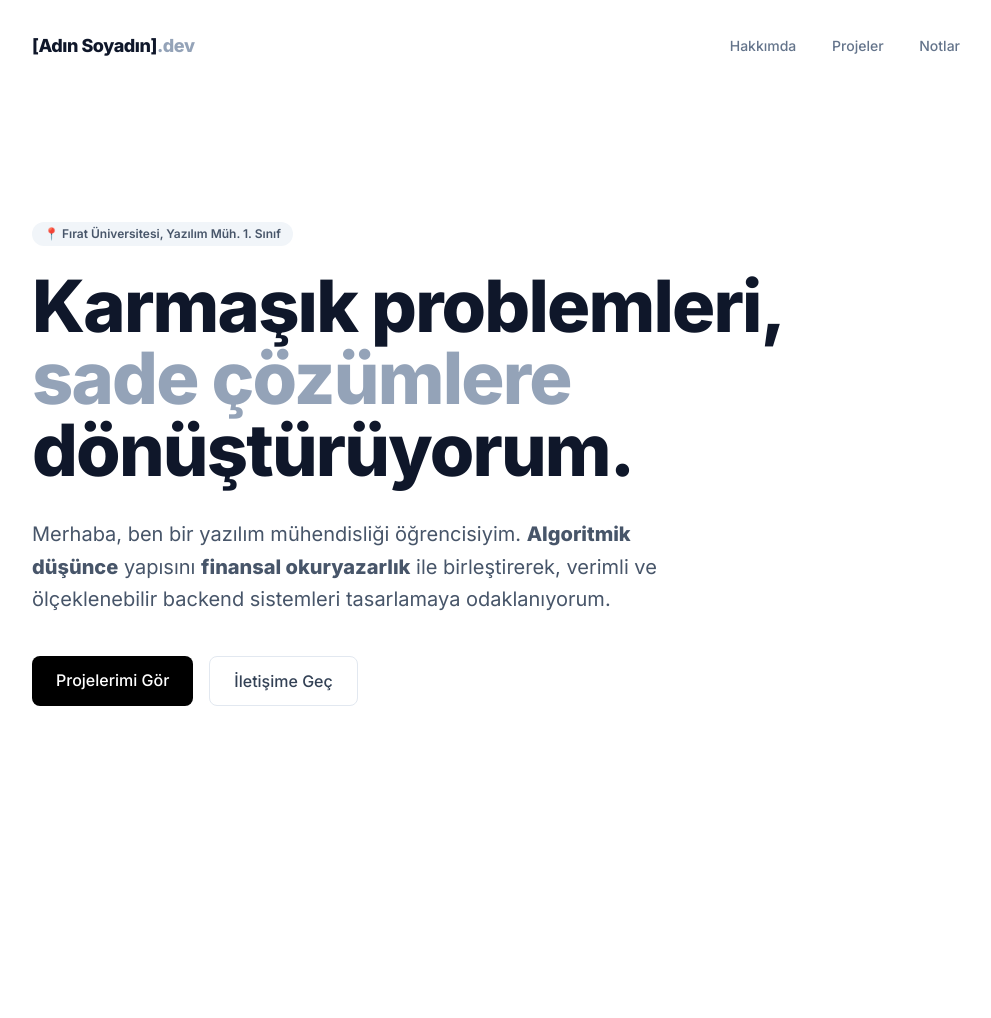
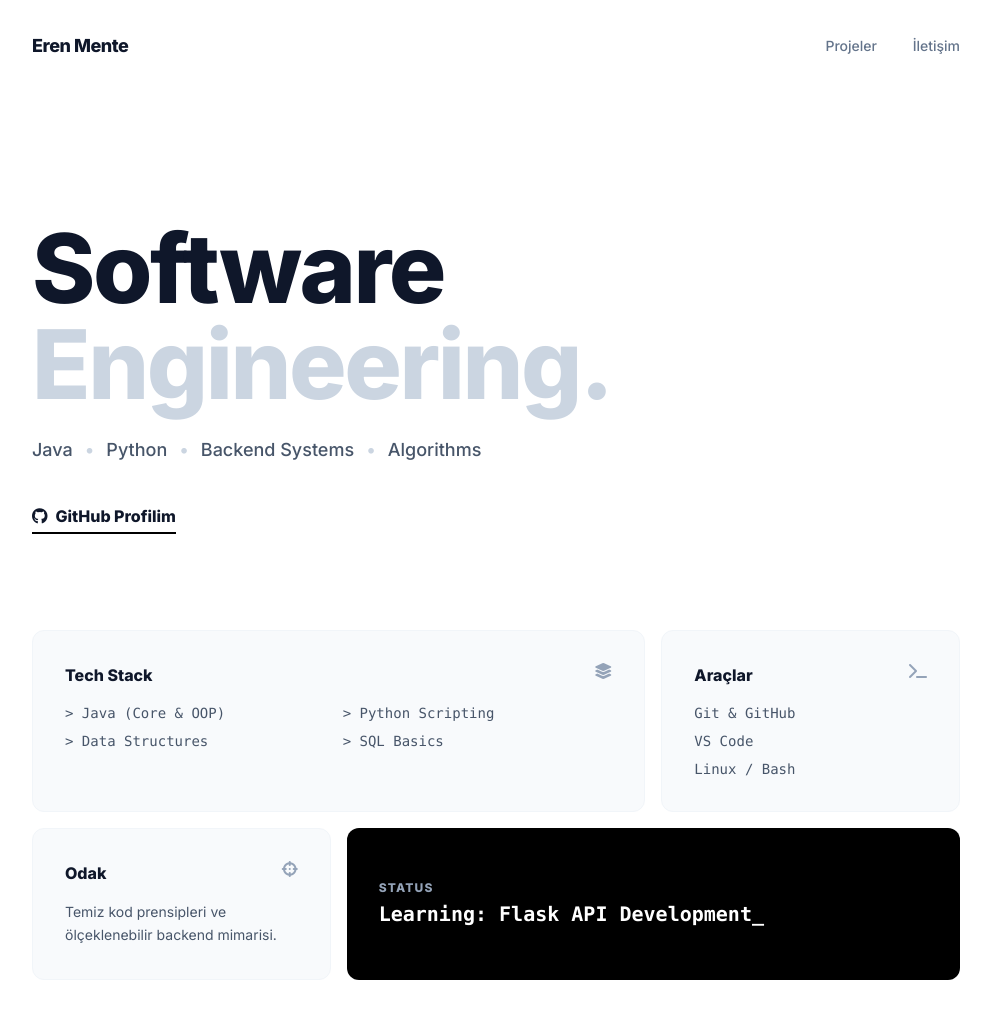
Before and after one commit to erenmente/erenmente-com, a plain HTML site: page index.html in a window 1280 px wide. Shown: the whole page, without its empty margins (144-1135 px from the left). Before the commit the page ends 800 px from the top, so only its background shows below. Drawn offline with nearby package versions, Linux system fonts and the light colour scheme.

Commit message:
Clean cut: Tum gereksiz metinler kaldirildi, sadece teknik detaylar birakildi

```diff
--- a/index.html
+++ b/index.html
@@ -3,9 +3,10 @@
 <head>
     <meta charset="UTF-8">
     <meta name="viewport" content="width=device-width, initial-scale=1.0">
-    <title>Portfolyo | Yazılım Mühendisliği</title>
+    <title>Portfolyo | Eren Mente</title>
     <script src="https://cdn.tailwindcss.com"></script>
     <link href="https://fonts.googleapis.com/css2?family=Inter:wght@400;500;600;800&display=swap" rel="stylesheet">
+    <link rel="stylesheet" href="https://cdnjs.cloudflare.com/ajax/libs/font-awesome/6.4.0/css/all.min.css">
     <style>
         body { font-family: 'Inter', sans-serif; }
     </style>
@@ -13,42 +14,89 @@
 <body class="bg-white text-slate-900 antialiased">
 
     <nav class="w-full py-8 px-6 md:px-12 flex justify-between items-center max-w-5xl mx-auto">
-        <div class="font-bold text-lg tracking-tight">
-            [Adın Soyadın]<span class="text-slate-400">.dev</span>
-        </div>
-
+        <div class="font-bold text-lg tracking-tight">Eren Mente</div>
         <div class="space-x-8 text-sm font-medium text-slate-500">
-            <a href="#" class="hover:text-black transition">Hakkımda</a>
             <a href="#" class="hover:text-black transition">Projeler</a>
-            <a href="#" class="hover:text-black transition">Notlar</a>
+            <a href="mailto:mail@adresin.com" class="hover:text-black transition">İletişim</a>
         </div>
     </nav>
 
     <main class="max-w-5xl mx-auto px-6 md:px-12 mt-20 md:mt-32 mb-20">
 
-        <span class="inline-block py-1 px-3 rounded-full bg-slate-100 text-slate-600 text-xs font-semibold mb-6">
-            📍 Fırat Üniversitesi, Yazılım Müh. 1. Sınıf
-        </span>
+        <section class="mb-24">
+            <h1 class="text-5xl md:text-8xl font-extrabold tracking-tight leading-tight mb-6 text-slate-900">
+                Software<br>
+                <span class="text-slate-300">Engineering.</span>
+            </h1>
 
-        <h1 class="text-5xl md:text-7xl font-extrabold tracking-tight leading-tight mb-8 text-slate-900">
-            Karmaşık problemleri,<br>
-            <span class="text-slate-400">sade çözümlere</span> dönüştürüyorum.
-        </h1>
+            <div class="flex flex-wrap gap-3 text-lg font-medium text-slate-600">
+                <span>Java</span>
+                <span class="text-slate-300">•</span>
+                <span>Python</span>
+                <span class="text-slate-300">•</span>
+                <span>Backend Systems</span>
+                <span class="text-slate-300">•</span>
+                <span>Algorithms</span>
+            </div>
 
-        <p class="text-xl text-slate-600 max-w-2xl leading-relaxed">
-            Merhaba, ben bir yazılım mühendisliği öğrencisiyim.
-            <strong>Algoritmik düşünce</strong> yapısını <strong>finansal okuryazarlık</strong> ile birleştirerek,
-            verimli ve ölçeklenebilir backend sistemleri tasarlamaya odaklanıyorum.
-        </p>
+            <div class="mt-10">
+                <a href="https://github.com/kullaniciadin" target="_blank" class="inline-flex items-center gap-2 border-b-2 border-black pb-1 hover:text-slate-600 hover:border-slate-600 transition font-bold">
+                    <i class="fa-brands fa-github"></i> GitHub Profilim
+                </a>
+            </div>
+        </section>
 
-        <div class="mt-10 flex gap-4">
-            <a href="#" class="bg-black text-white px-6 py-3 rounded-lg font-medium hover:bg-slate-800 transition">
-                Projelerimi Gör
-            </a>
-            <a href="mailto:mail@adresin.com" class="border border-slate-200 text-slate-700 px-6 py-3 rounded-lg font-medium hover:border-black hover:text-black transition">
-                İletişime Geç
-            </a>
-        </div>
+        <section>
+            <div class="grid grid-cols-1 md:grid-cols-3 gap-4">
+
+                <div class="md:col-span-2 p-8 bg-slate-50 rounded-xl border border-slate-100">
+                    <div class="flex justify-between mb-4">
+                        <h3 class="font-bold text-slate-900">Tech Stack</h3>
+                        <i class="fa-solid fa-layer-group text-slate-400"></i>
+                    </div>
+                    <ul class="grid grid-cols-2 gap-2 text-sm text-slate-600 font-mono">
+                        <li>> Java (Core & OOP)</li>
+                        <li>> Python Scripting</li>
+                        <li>> Data Structures</li>
+                        <li>> SQL Basics</li>
+                    </ul>
+                </div>
+
+                <div class="p-8 bg-slate-50 rounded-xl border border-slate-100">
+                    <div class="flex justify-between mb-4">
+                        <h3 class="font-bold text-slate-900">Araçlar</h3>
+                        <i class="fa-solid fa-terminal text-slate-400"></i>
+                    </div>
+                    <ul class="text-sm text-slate-600 font-mono space-y-2">
+                        <li>Git & GitHub</li>
+                        <li>VS Code</li>
+                        <li>Linux / Bash</li>
+                    </ul>
+                </div>
+
+                <div class="p-8 bg-slate-50 rounded-xl border border-slate-100">
+                    <div class="flex justify-between mb-4">
+                        <h3 class="font-bold text-slate-900">Odak</h3>
+                        <i class="fa-solid fa-crosshairs text-slate-400"></i>
+                    </div>
+                    <p class="text-sm text-slate-600 leading-relaxed">
+                        Temiz kod prensipleri ve ölçeklenebilir backend mimarisi.
+                    </p>
+                </div>
+
+                <div class="md:col-span-2 p-8 bg-black rounded-xl text-white flex items-center justify-between">
+                    <div>
+                        <div class="text-xs font-bold text-slate-400 uppercase tracking-widest mb-1">
+                            Status
+                        </div>
+                        <h3 class="text-xl font-bold font-mono">
+                            Learning: Flask API Development_
+                        </h3>
+                    </div>
+                </div>
+
+            </div>
+        </section>
 
     </main>
 
```
